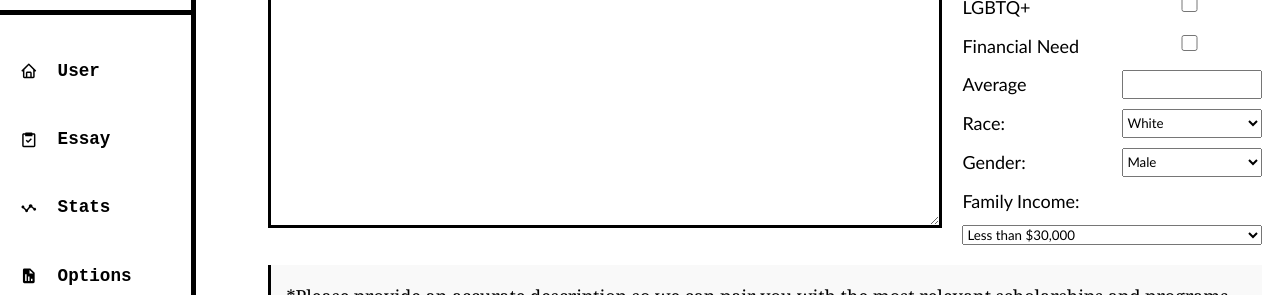
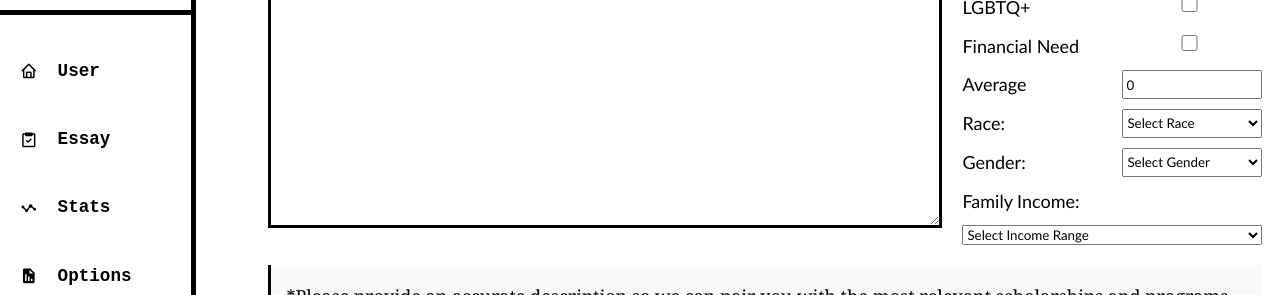
Before and after one commit to gorgocaptain/AI-Teacher, a React (Create React App) app in the folder AITUTOR/frontend/: page /dashboard in a window 1280 px wide. Shown: the part 161-456 px from the top of the page. Built offline with nearby package versions, Linux system fonts and the light colour scheme.

Commit message:
scholarship complete

```diff
--- a/AITUTOR/frontend/src/Content.jsx
+++ b/AITUTOR/frontend/src/Content.jsx
@@ -7,14 +7,65 @@ import './css/content.css';
 const Content = () => {
     const [textInput, setTextInput] = useState('');
     const [responseData, setResponseData] = useState([]);
+    const [isLGBTQChecked, setIsLGBTQChecked] = useState(false);
+    const [isNeedChecked, setIsNeedChecked] = useState(false);
+    const [average, setAverage] = useState(0);
+    const [race, setRace] = useState('');
+    const [gender, setGender] = useState('');
+    const [income, setIncome] = useState('');
 
     const handleInputChange = (event) => {
         setTextInput(event.target.value);
     };
 
+    const handleLGBTQCheckboxChange = (event) => {
+        setIsLGBTQChecked(event.target.checked);
+    };
+
+    const handleNeedCheckboxChange = (event) => {
+        setIsNeedChecked(event.target.checked);
+    };
+
+    const handleAverageChange = (event) => {
+        setAverage(event.target.value);
+    };
+
+    const handleRaceChange = (event) => {
+        setRace(event.target.value);
+    };
+
+    const handleGenderChange = (event) => {
+        setGender(event.target.value);
+    };
+
+    const handleIncomeChange = (event) => {
+        setIncome(event.target.value);
+    };
+
     const handleSubmit = async () => {
+        let updatedInput = textInput;
+        if (isLGBTQChecked) {
+            updatedInput += " I am part of the LGBTQ community.";
+        } else {
+            updatedInput += " I am not part of the LGBTQ community.";
+        }
+        if (isNeedChecked) {
+            updatedInput += " Financial Need: Yes";
+        } else {
+            updatedInput += " Financial Need: No";
+        }
+        updatedInput += ` Average: ${average}`;
+        if (race) {
+            updatedInput += ` Race: ${race}`;
+        }
+        if (gender) {
+            updatedInput += ` Gender: ${gender}`;
+        }
+        if (income) {
+            updatedInput += ` Family Income: ${income}`;
+        }
         try {
-            const response = await axios.post('http://localhost:5000/sort-scholarships', { input: textInput });
+            const response = await axios.post('http://localhost:5000/sort-scholarships', { input: updatedInput });
             setResponseData(response.data);
             toast.success('Submission successful!');  // Show success toast
         } catch (error) {
@@ -37,18 +88,18 @@ const Content = () => {
                     onChange={handleInputChange}
                 ></textarea>
                 <div className="stuff">
-                    {/* Other input fields */}
                     <label htmlFor="LGBTQ+">LGBTQ+</label>
-                    <input type="checkbox" id="LGBTQ+" name="LGBTQ+" />
+                    <input type="checkbox" id="LGBTQ+" name="LGBTQ+" checked={isLGBTQChecked} onChange={handleLGBTQCheckboxChange} />
 
                     <label htmlFor="financial">Financial Need</label>
-                    <input type="checkbox" id="financial" name="financial" />
+                    <input  type="checkbox" id="financial" name="financial" checked={isNeedChecked} onChange={handleNeedCheckboxChange}/>
 
                     <label htmlFor="average">Average</label>
-                    <input type="number" id="average" name="average" max="100" className="average"/>
+                    <input type="number" id="average"  name="average" max="100" className="average" value={average} onChange={handleAverageChange}/>
 
                     <label className="race" htmlFor="race">Race: </label>
-                    <select id="race">
+                    <select id="race" value={race} onChange={handleRaceChange}>
+                        <option value="">Select Race</option>
                         <option value="White">White</option>
                         <option value="Black">Black</option>
                         <option value="Asian">Asian</option>
@@ -57,18 +108,20 @@ const Content = () => {
                     </select>
 
                     <label htmlFor="gender">Gender: </label>
-                    <select id="gender">
+                    <select id="gender" value={gender} onChange={handleGenderChange}>
+                        <option value="">Select Gender</option>
                         <option value="Male">Male</option>
                         <option value="Female">Female</option>
                         <option value="Other">Other</option>
                     </select>
 
                     <label htmlFor="income">Family Income: </label>
-                    <select id="income">
+                    <select id="income" value={income} onChange={handleIncomeChange}>
+                        <option value="">Select Income Range</option>
                         <option value="<$30,000">Less than $30,000 </option>
                         <option value="$30,000 - $60,000">$30,000 - $60,000</option>
                         <option value="$60,000 - $90,000">$60,000 - $90,000</option>
-                        <option value="$90,000 - $120,000">90,000 - $120,000</option>
+                        <option value="$90,000 - $120,000">$90,000 - $120,000</option>
                         <option value="$120,000 - $150,000">$120,000 - $150,000</option>
                         <option value="$150,000 +">$150,000 +</option>
                     </select>
@@ -80,10 +133,12 @@ const Content = () => {
 
             {responseData.length > 0 && (
                 <div>
-                    <h2>Top Scholarships:</h2>
-                    <ul>
+                    <h2 className="scholarship-title">Top Scholarships:</h2>
+                    <ul className="scholarship-unorder-list">
                         {responseData.map((item, index) => (
-                            <li key={index}>{item.Name} - {item.Amount}</li>
+                            <li className="scholarship-list" key={index}>
+                                {item.Name} - {item.Amount}
+                            </li>
                         ))}
                     </ul>
                 </div>
--- a/AITUTOR/frontend/src/css/content.css
+++ b/AITUTOR/frontend/src/css/content.css
@@ -82,3 +82,35 @@ p {
     border-left: 3px solid #000;
     background-color: #f9f9f9;
   }
+
+
+  .scholarship-unordered-list {
+    list-style-type: none;
+    padding: 0;
+}
+
+.scholarship-list {
+    background: #f4f4f4;
+    border: 1px solid #ddd;
+    border-radius: 4px;
+    padding: 10px;
+    margin-bottom: 10px;
+    font-family: 'Gill Sans', 'Gill Sans MT', Calibri, 'Trebuchet MS', sans-serif;
+}
+
+.scholarship-list:nth-child(odd) {
+    background: #e9e9e9;
+}
+
+.scholarship-list:nth-child(even) {
+    background: #f4f4f4;
+}
+
+.scholarship-title {
+    font-weight: bold;
+    margin-bottom: 10px;
+}
+
+.scholarship-list div {
+    margin-bottom: 5px;
+}
```
